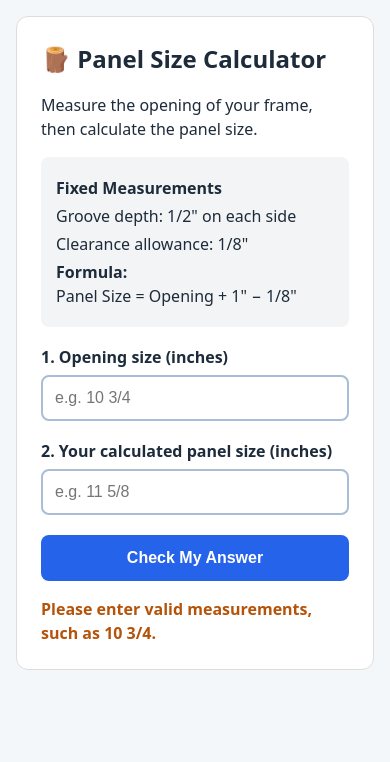
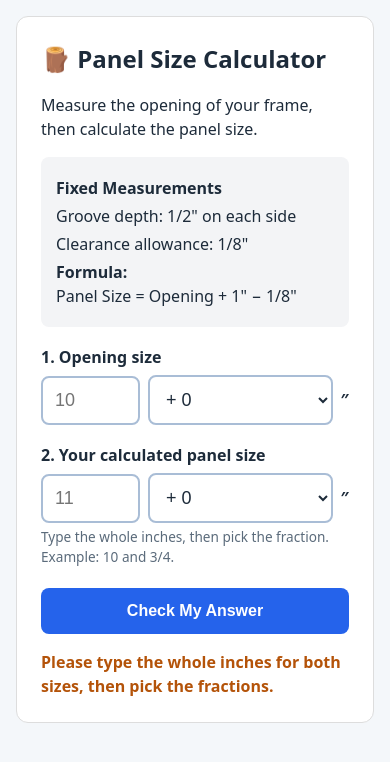
Before and after one commit to audaciousjin/woodwork-calculators, a plain HTML site: page door-panel.html in a window 390 px wide. Both pictures are taken after a click on the button "Check My Answer". Drawn offline with Linux system fonts and the light colour scheme.

Commit message:
Use whole-inch box + fraction picker instead of typed fractions
Phone keyboards don't show a '/' key (the number pad has none), so
students couldn't enter sizes like 10 3/4. Each size is now a number
box for whole inches and a 1/16-step fraction drop-down.

Co-Authored-By: Claude Opus 5.5 <noreply@anthropic.com>

```diff
--- a/door-panel.html
+++ b/door-panel.html
@@ -13,8 +13,14 @@
   h1 { font-size: 1.5rem; margin: 0 0 8px; }
   .fixed { background: #f3f4f6; padding: 15px; border-radius: 8px; }
   .fixed p { margin: 4px 0; }
-  label { display: block; font-weight: 700; margin: 18px 0 6px; }
-  input { width: 100%; padding: 12px; font-size: 16px; border: 2px solid #a9bdd6; border-radius: 8px; }
+  .label { display: block; font-weight: 700; margin: 18px 0 6px; }
+  .size { display: flex; align-items: center; gap: 8px; }
+  .size input, .size select { padding: 12px; font-size: 18px; border: 2px solid #a9bdd6;
+                              border-radius: 8px; background: #fff; color: inherit; }
+  .size input { width: 5.5em; }
+  .size select { flex: 1; min-width: 0; }
+  .unit { font-weight: 700; }
+  .hint { font-size: .85rem; color: #5b6b7b; margin: 4px 0 0; }
   button { margin-top: 20px; padding: 14px; width: 100%; background: #2563eb; color: #fff;
            border: 0; border-radius: 8px; font-size: 16px; font-weight: 700; cursor: pointer; }
   #panel-result { margin-top: 16px; font-weight: bold; min-height: 1.5em; }
@@ -32,11 +38,20 @@
     <p><strong>Formula:</strong><br>Panel Size = Opening + 1" − 1/8"</p>
   </div>
 
-  <label for="opening">1. Opening size (inches)</label>
-  <input id="opening" type="text" placeholder="e.g. 10 3/4" autocomplete="off" spellcheck="false">
+  <span class="label" id="opening-label">1. Opening size</span>
+  <div class="size" role="group" aria-labelledby="opening-label">
+    <input id="opening-whole" type="number" inputmode="numeric" min="0" step="1" placeholder="10" aria-label="Opening, whole inches">
+    <select id="opening-frac" class="frac" aria-label="Opening, fraction of an inch"></select>
+    <span class="unit">″</span>
+  </div>
 
-  <label for="student-answer">2. Your calculated panel size (inches)</label>
-  <input id="student-answer" type="text" placeholder="e.g. 11 5/8" autocomplete="off" spellcheck="false">
+  <span class="label" id="answer-label">2. Your calculated panel size</span>
+  <div class="size" role="group" aria-labelledby="answer-label">
+    <input id="answer-whole" type="number" inputmode="numeric" min="0" step="1" placeholder="11" aria-label="Your answer, whole inches">
+    <select id="answer-frac" class="frac" aria-label="Your answer, fraction of an inch"></select>
+    <span class="unit">″</span>
+  </div>
+  <p class="hint">Type the whole inches, then pick the fraction. Example: 10 and 3/4.</p>
 
   <button type="button" id="check">Check My Answer</button>
 
@@ -44,37 +59,38 @@
 </main>
 
 <script>
-function parseInches(value) {
-  const text = value.trim().replace(/["″“”]/g, "").replace(/(\d)-(\d+\/\d+)/g, "$1 $2");
-  if (!text) return NaN;
-  let total = 0;
-  for (const part of text.split(/\s+/)) {
-    if (/^\d+\/\d+$/.test(part)) {
-      const [a, b] = part.split("/").map(Number);
-      if (b === 0) return NaN;
-      total += a / b;
-    } else if (/^\d+(\.\d+)?$/.test(part)) {
-      total += Number(part);
-    } else {
-      return NaN;
-    }
-  }
-  return total;
+const FRACTIONS = ["0", "1/16", "1/8", "3/16", "1/4", "5/16", "3/8", "7/16", "1/2",
+                   "9/16", "5/8", "11/16", "3/4", "13/16", "7/8", "15/16"];
+
+for (const select of document.querySelectorAll(".frac")) {
+  FRACTIONS.forEach((label, i) => {
+    const option = document.createElement("option");
+    option.value = i;               // sixteenths
+    option.textContent = i === 0 ? "+ 0" : "+ " + label;
+    select.appendChild(option);
+  });
+}
+
+// Returns the size in sixteenths of an inch, or NaN if the whole-inch box is empty/invalid.
+function readSixteenths(prefix) {
+  const raw = document.getElementById(prefix + "-whole").value.trim();
+  if (!/^\d+$/.test(raw)) return NaN;
+  return Number(raw) * 16 + Number(document.getElementById(prefix + "-frac").value);
 }
 
 function checkPanelAnswer() {
-  const opening = parseInches(document.getElementById("opening").value);
-  const answer = parseInches(document.getElementById("student-answer").value);
+  const opening = readSixteenths("opening");
+  const answer = readSixteenths("answer");
   const result = document.getElementById("panel-result");
 
   if (!Number.isFinite(opening) || opening <= 0 || !Number.isFinite(answer) || answer <= 0) {
     result.style.color = "#b45309";
-    result.textContent = "Please enter valid measurements, such as 10 3/4.";
+    result.textContent = "Please type the whole inches for both sizes, then pick the fractions.";
     return;
   }
 
-  const correct = opening + 1 - 1/8;
-  if (Math.abs(answer - correct) < 0.00001) {
+  const correct = opening + 16 - 2;   // + 1" − 1/8", in sixteenths
+  if (answer === correct) {
     result.style.color = "#15803d";
     result.textContent = "✅ Correct! Great job!";
   } else {
```
Also changed, not shown: top-bottom-panel.html (+26 -23 lines), 4 other files.
